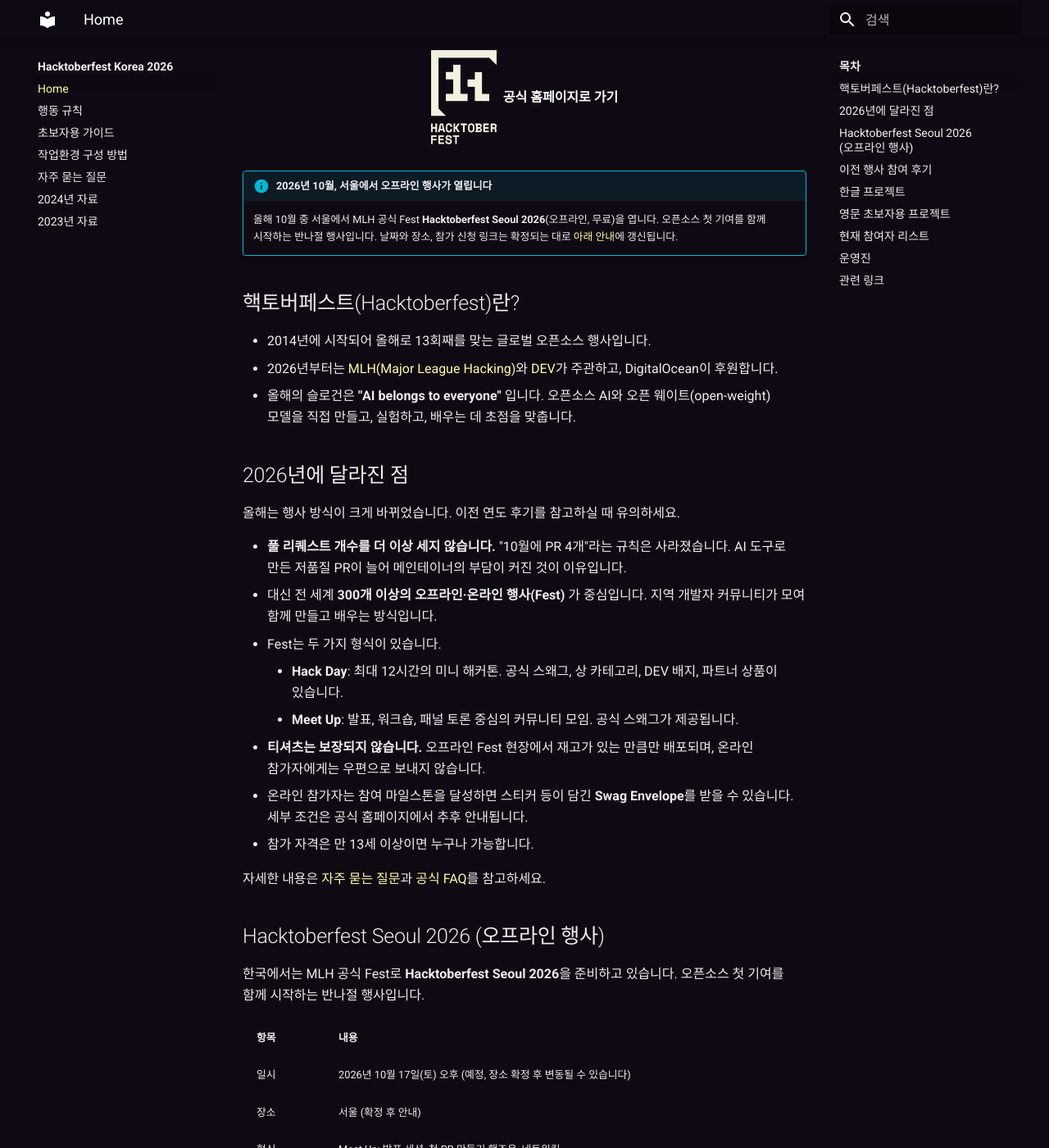
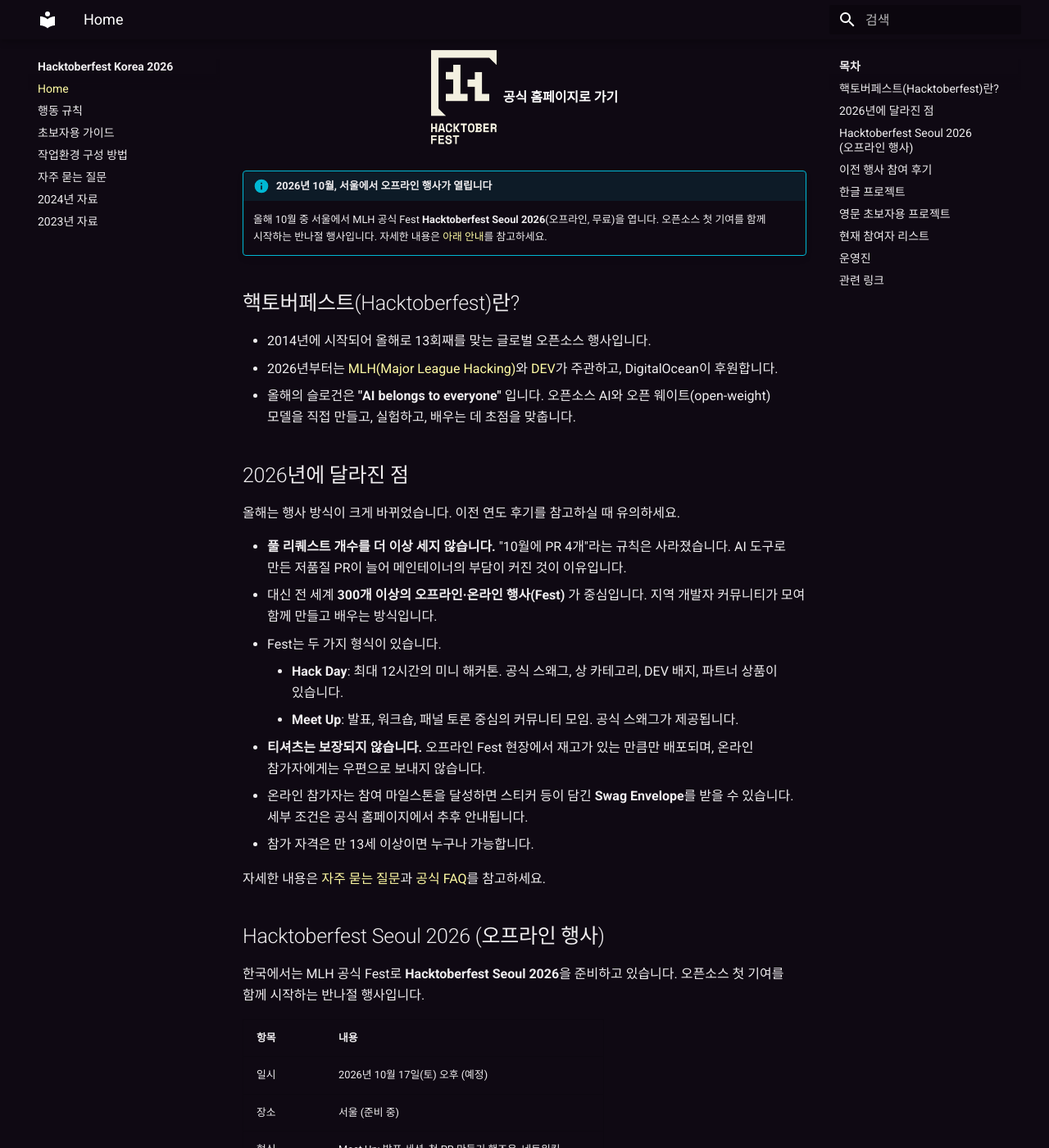
Before and after one commit to hacktoberfestkorea/hacktoberfestkorea, an MkDocs documentation site: the page built from docs/index.md, in a window 1280 px wide and 1400 px high, scrolled down 612 px. Shown: the whole window at 82% size. Built offline with MkDocs 1.6.1 and Material for MkDocs 9.7.7, drawn with Linux system fonts in a browser that asks for light colours; some of the changed text lies outside the part shown.

Commit message:
Simplify pending items in Seoul 2026 table

```diff
--- a/docs/index.md
+++ b/docs/index.md
@@ -12,7 +12,7 @@
 </center>
 
 !!! info "2026년 10월, 서울에서 오프라인 행사가 열립니다"
-    올해 10월 중 서울에서 MLH 공식 Fest **Hacktoberfest Seoul 2026**(오프라인, 무료)을 엽니다. 오픈소스 첫 기여를 함께 시작하는 반나절 행사입니다. 날짜와 장소, 참가 신청 링크는 확정되는 대로 [아래 안내](#hacktoberfest-seoul-2026)에 갱신됩니다.
+    올해 10월 중 서울에서 MLH 공식 Fest **Hacktoberfest Seoul 2026**(오프라인, 무료)을 엽니다. 오픈소스 첫 기여를 함께 시작하는 반나절 행사입니다. 자세한 내용은 [아래 안내](#hacktoberfest-seoul-2026)를 참고하세요.
 
 ## 핵토버페스트(Hacktoberfest)란?
 
@@ -41,13 +41,13 @@
 
 | 항목 | 내용 |
 |---|---|
-| 일시 | 2026년 10월 17일(토) 오후 (예정, 장소 확정 후 변동될 수 있습니다) |
-| 장소 | 서울 (확정 후 안내) |
+| 일시 | 2026년 10월 17일(토) 오후 (예정) |
+| 장소 | 서울 (준비 중) |
 | 형식 | Meet Up: 발표 세션, 첫 PR 만들기 핸즈온, 네트워킹 |
 | 규모 | 50명 내외 |
 | 대상 | 오픈소스 기여를 처음 시작하려는 개발자, 학생, 메인테이너 |
 | 참가비 | 무료 |
-| 참가 신청 | 준비 중 (신청은 MLH OrganizerHQ에서 받습니다. 링크가 확정되면 이 자리에 추가합니다) |
+| 참가 신청 | 준비 중 |
 
 - 준비 과정은 [Hacktoberfest Seoul 2026 저장소](https://github.com/soulee-dev/hacktoberfest-korea-2026)에서 공개적으로 진행합니다. 연사, 멘토, 스폰서로 함께하고 싶으시면 저장소 이슈나 아래 디스코드로 연락해 주세요.
 - 핸즈온에 참여하려면 GitHub 계정과 Git 설치가 필요합니다. [초보자용 가이드](beginners_guide.md)와 [작업환경 구성 방법](build.md)을 미리 읽어 오시면 좋습니다.
```
Also changed, not shown: README.md (+1 -1 lines).
